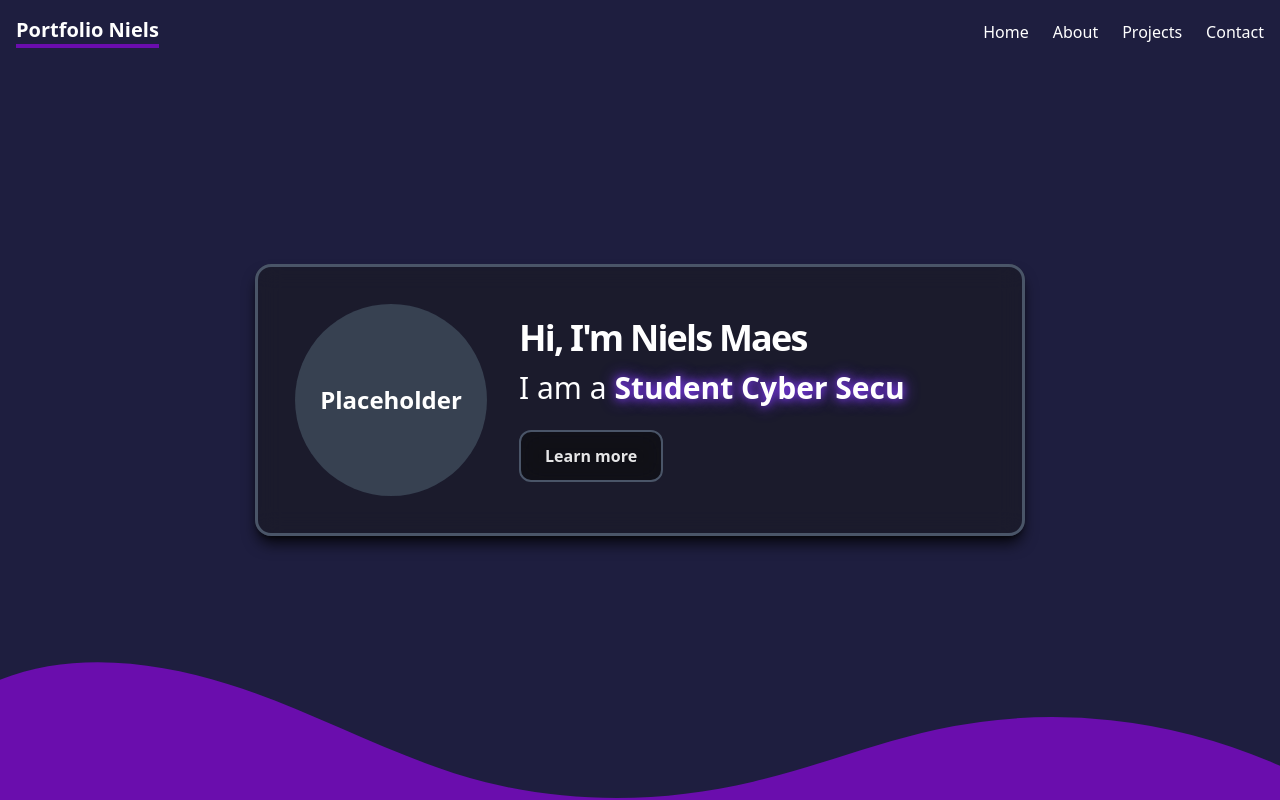
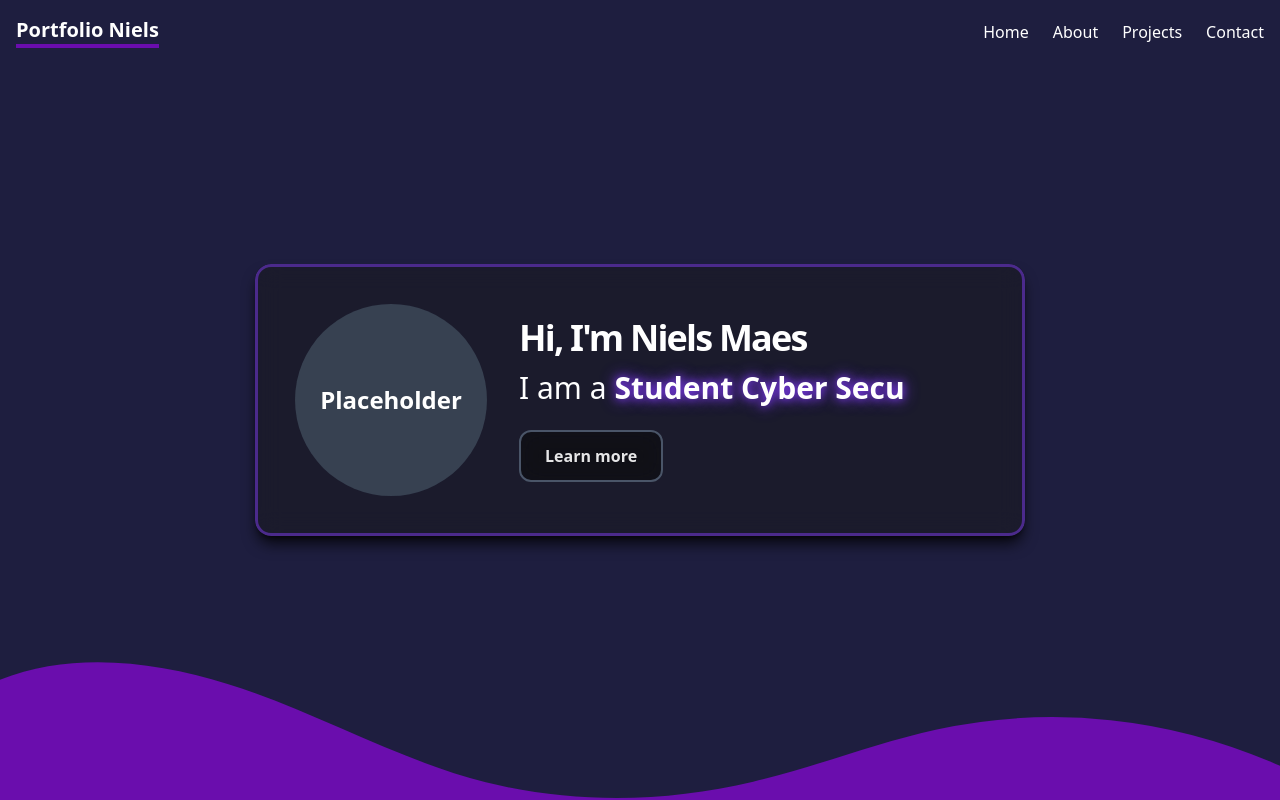
Before and after one commit to NielsM05/portfolioniels, a Vue app: page / in a window 1280 px wide. Shown: the top 800 px of the page. Built offline with nearby package versions, Linux system fonts and the light colour scheme.

Commit message:
changed border from main home page box

```diff
--- a/src/views/HomeView.vue
+++ b/src/views/HomeView.vue
@@ -4,7 +4,7 @@
     <div class="bg-darkest-blue text-white min-h-screen flex flex-col items-center justify-center relative">
       <!-- Main Box -->
       <div
-          class="group relative bg-zinc-900/50 rounded-2xl p-10 shadow-lg shadow-black/80 flex md:flex-row flex-col md:items-start items-center justify-center gap-6 backdrop-blur-md box-container"
+          class="group relative bg-zinc-900/50 rounded-2xl p-10 shadow-lg shadow-black/80 flex md:flex-row flex-col md:items-start items-center justify-center gap-6 backdrop-blur-md glow-box-container"
           style="width: 770px; max-width: 770px;"
       >
         <!-- Left Section -->
@@ -108,33 +108,29 @@ export default {
 </script>
 
 <style scoped>
-/* Box Glow */
-.box-container {
+/* Glow Effect for Main Box */
+.glow-box-container {
   position: relative;
+  border-radius: 1rem;
+  overflow: hidden;
 }
 
-.box-container::before {
+.glow-box-container::before {
   content: "";
   position: absolute;
   inset: 0;
-  border: 3px solid #4a5568; /* Default gray border */
+  border: 3px solid rgba(124, 58, 237, 0.5); /* Glow border */
   border-radius: inherit;
   pointer-events: none;
   transition: border-color 0.3s ease, box-shadow 0.3s ease;
 }
 
-.box-container:hover::before {
-  border-color: #7c3aed; /* Glow color */
+.glow-box-container:hover::before {
+  border-color: #7c3aed;
   box-shadow: 0 0 15px #7c3aed;
 }
 
-/* Disable Glow on Box when Button is Hovered */
-.glow-button:hover ~ .box-container::before {
-  border-color: #4a5568; /* Reset to default gray */
-  box-shadow: none; /* Remove the glow */
-}
-
-/* Button Glow Effect */
+/* Glow Button */
 .glow-button {
   position: relative;
   border: 2px solid #4a5568; /* Default gray border */
@@ -158,7 +154,7 @@ export default {
   box-shadow: 0 0 15px #7c3aed;
 }
 
-/* Glow effect for the text */
+/* Glow Effect for Text */
 .glow-effect {
   text-shadow: 0 0 8px #7c3aed, 0 0 16px #7c3aed;
 }
```
